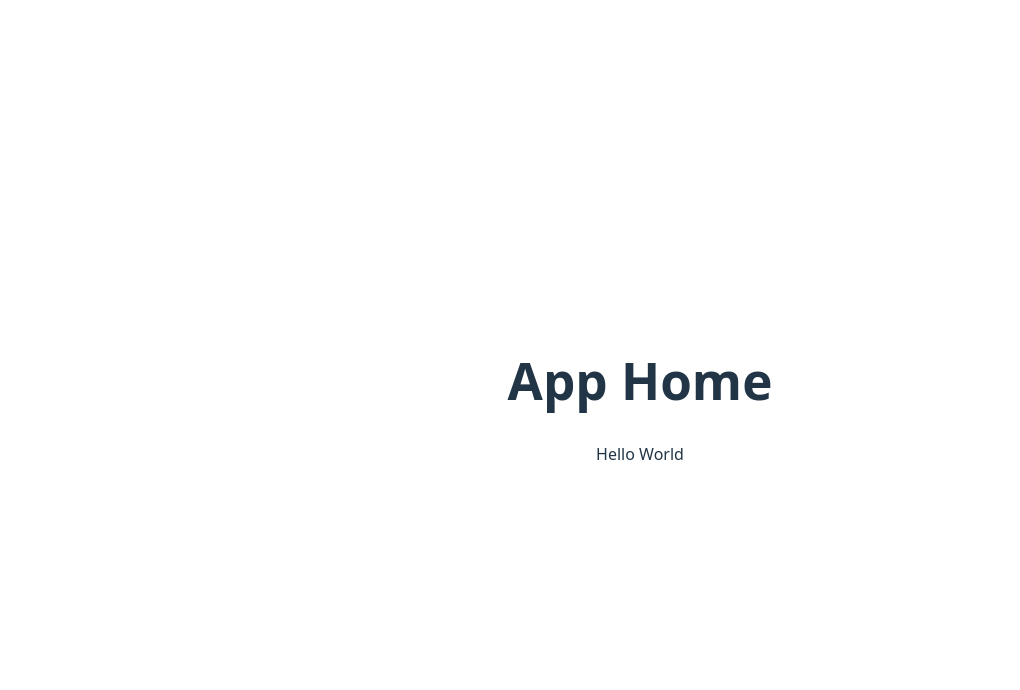
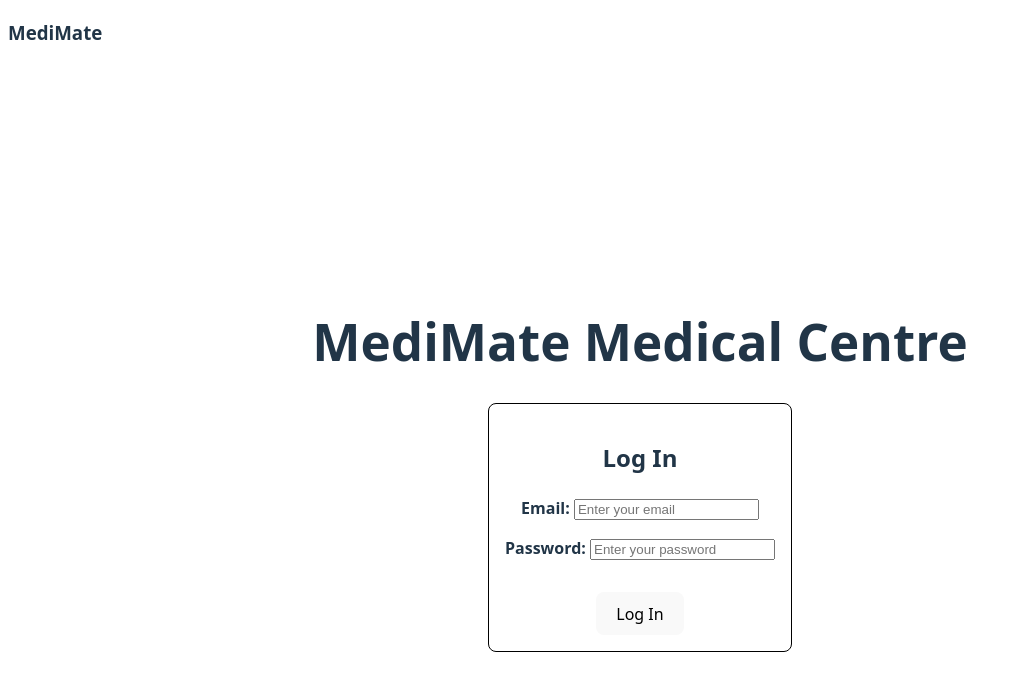
Before and after one commit to lillieharlow/MediMate-Front-End-Web-App, a React (Vite) app: page / in a window 1280 px wide. Shown: the top 690 px of the page, without its empty margins (0-1020 px from the left). Built offline with nearby package versions, Linux system fonts and the light colour scheme.

Commit message:
feat: Build structure of login functionality

```diff
--- a/biome.json
+++ b/biome.json
@@ -16,7 +16,7 @@
   "linter": {
     "enabled": true,
     "domains": {
-      "react": "all"
+      "react": "recommended"
     },
     "rules": {
       "recommended": true,
--- a/package.json
+++ b/package.json
@@ -14,7 +14,9 @@
   },
   "dependencies": {
     "react": "^19.2.0",
-    "react-dom": "^19.2.0"
+    "react-dom": "^19.2.0",
+    "react-router": "^7.12.0",
+    "styled-components": "^6.2.0"
   },
   "devDependencies": {
     "@biomejs/biome": "2.3.11",
--- a/src/App.css
+++ /dev/null
@@ -1,43 +0,0 @@
-/* TODO: Replace default Vite styling */
-#root {
-  max-width: 1280px;
-  margin: 0 auto;
-  padding: 2rem;
-  text-align: center;
-}
-
-.logo {
-  height: 6em;
-  padding: 1.5em;
-  will-change: filter;
-  transition: filter 300ms;
-}
-.logo:hover {
-  filter: drop-shadow(0 0 2em #646cffaa);
-}
-.logo.react:hover {
-  filter: drop-shadow(0 0 2em #61dafbaa);
-}
-
-@keyframes logo-spin {
-  from {
-    transform: rotate(0deg);
-  }
-  to {
-    transform: rotate(360deg);
-  }
-}
-
-@media (prefers-reduced-motion: no-preference) {
-  a:nth-of-type(2) .logo {
-    animation: logo-spin infinite 20s linear;
-  }
-}
-
-.card {
-  padding: 2em;
-}
-
-.read-the-docs {
-  color: #888;
-}
--- a/src/App.jsx
+++ b/src/App.jsx
@@ -1,10 +1,14 @@
-import "./App.css";
+import Header from "./components/Header";
+import LoginForm from "./components/LoginForm";
 
 export default function App() {
   return (
-    <main>
-      <h1>App Home</h1>
-      <p>Hello World</p>
-    </main>
+    <>
+      <Header />
+      <main>
+        <h1>MediMate Medical Centre</h1>
+        <LoginForm />
+      </main>
+    </>
   );
 }
--- /dev/null
+++ b/src/api/auth.js
@@ -0,0 +1,32 @@
+import { API_BASE_URL } from './config';
+
+const post = async (endpoint, body) => {
+  const response = await fetch(`${API_BASE_URL}/${endpoint}`, {
+    method: 'POST',
+    headers: {
+      'Content-Type': 'application/json',
+    },
+    body: JSON.stringify(body),
+  });
+  // TODO: error handling
+  const responseData = await response.json();
+  return responseData;
+};
+
+export const loginRequest = async ({ email, password }) => {
+  const loginResData = await post('api/v1/auth/login', { email, password });
+
+  if (!loginResData.success) {
+    throw new Error(
+      `Login failed: ${loginResData.error || loginResData.name || loginResData.message || 'Unknown error'}`,
+    );
+  }
+  //Unpack required items
+  const returnObj = {
+    userId: loginResData.userId,
+    userType: loginResData.userType,
+    token: loginResData.token,
+  };
+
+  return returnObj;
+};
--- /dev/null
+++ b/src/api/config.js
@@ -0,0 +1,4 @@
+// DEFAULT_API_URL: The default API URL to use when no API_BASE_URL found in environment
+const DEFAULT_API_URL = 'http://localhost:5000';
+
+export const API_BASE_URL = import.meta.env.API_BASE_URL || DEFAULT_API_URL;
--- /dev/null
+++ b/src/components/Header.jsx
@@ -0,0 +1,7 @@
+export default function Header() {
+  return (
+    <header>
+      <h3>MediMate</h3>
+    </header>
+  );
+}
--- /dev/null
+++ b/src/components/LoginForm.jsx
@@ -0,0 +1,80 @@
+import { useState } from "react";
+import styled from "styled-components";
+import { loginRequest } from "../api/auth";
+import { useAuth } from "../contexts/AuthContext";
+import { getJwtPayload } from "../utils/jwt";
+
+const LoginCard = styled.div`
+  border: 1px black solid;
+  border-radius: 8px;
+  padding: 1rem;
+  display: flex;
+  flex-direction: column;
+  align-items: center;
+
+  form {
+    display: flex;
+    flex-direction: column;
+    align-items: center;
+    gap: 1rem;
+    > label {
+      font-weight: bold;
+    }
+    > #login-error-span {
+      color: red;
+    }
+  }
+`;
+
+export default function LoginForm() {
+  const { login } = useAuth();
+  const [email, setEmail] = useState("");
+  const [password, setPassword] = useState("");
+  const [error, setError] = useState(null);
+
+  const handleLoginSubmit = async (event) => {
+    event.preventDefault();
+    setError(null);
+
+    try {
+      const { token, userType } = await loginRequest({ email, password });
+      const payload = getJwtPayload(token);
+
+      if (!payload) throw new Error("Invalid token");
+
+      login({ userId: payload.userId, userType: userType, token });
+      console.log("You are now logged in, woohoo");
+    } catch (error) {
+      setError(error.message);
+      console.log(error);
+    }
+  };
+
+  return (
+    <LoginCard>
+      <h2>Log In</h2>
+      <form onSubmit={handleLoginSubmit}>
+        <label>
+          Email:{" "}
+          <input
+            type="text"
+            value={email}
+            onChange={(event) => setEmail(event.target.value)}
+            placeholder="Enter your email"
+          />
+        </label>
+        <label>
+          Password:{" "}
+          <input
+            type="password"
+            value={password}
+            onChange={(event) => setPassword(event.target.value)}
+            placeholder="Enter your password"
+          />
+        </label>
+        <span id="login-error-span">{error || ""}</span>
+        <button type="submit">Log In</button>
+      </form>
+    </LoginCard>
+  );
+}
--- /dev/null
+++ b/src/contexts/AuthContext.jsx
@@ -0,0 +1,68 @@
+import { createContext, useState, useContext, useEffect } from "react";
+
+const defaultState = {
+  userId: null,
+  userType: null,
+  token: null,
+  isAuthenticated: false,
+};
+
+const AuthContext = createContext(null);
+
+export const AuthProvider = ({ children }) => {
+  const [auth, setAuth] = useState(() => {
+    const saved = localStorage.getItem("user");
+
+    if (!saved) {
+      return defaultState;
+    }
+
+    try {
+      const parsed = JSON.parse(saved);
+      return {
+        userId: parsed.userId,
+        userType: parsed.userType,
+        token: parsed.token,
+        isAuthenticated: parsed.isAuthenticated,
+      };
+    } catch {
+      return {
+        ...defaultState,
+      };
+    }
+  });
+
+  useEffect(() => {
+    if (!auth.isAuthenticated) {
+      localStorage.removeItem("user");
+      return;
+    }
+
+    const { userId, userType, token } = auth;
+
+    localStorage.setItem("user", JSON.stringify({ userId, userType, token }));
+  }, [auth]);
+
+  const login = ({ userId, userType, token }) => {
+    setAuth({ userId, userType, token, isAuthenticated: true });
+  };
+
+  const logout = () => {
+    setAuth(defaultState);
+  };
+
+  return (
+    <AuthContext.Provider value={{ ...auth, login, logout }}>
+      {children}
+    </AuthContext.Provider>
+  );
+};
+
+// eslint-disable-next-line react-refresh/only-export-components
+export const useAuth = () => {
+  const context = useContext(AuthContext);
+  if (!context) {
+    throw new Error("useAuth must be used within an AuthProvider");
+  }
+  return context;
+};
--- a/src/index.css
+++ b/src/index.css
@@ -23,10 +23,12 @@ a:hover {
   color: #535bf2;
 }
 
-body {
+main {
   margin: 0;
   display: flex;
-  place-items: center;
+  flex-direction: column;
+  align-items: center;
+  justify-content: center;
   min-width: 320px;
   min-height: 100vh;
 }
--- a/src/main.jsx
+++ b/src/main.jsx
@@ -1,10 +1,13 @@
-import { StrictMode } from 'react';
-import { createRoot } from 'react-dom/client';
-import './index.css';
-import App from './App.jsx';
+import { StrictMode } from "react";
+import { createRoot } from "react-dom/client";
+import "./index.css";
+import App from "./App.jsx";
+import { AuthProvider } from "./contexts/AuthContext.jsx";
 
-createRoot(document.getElementById('root')).render(
+createRoot(document.getElementById("root")).render(
   <StrictMode>
-    <App />
-  </StrictMode>,
+    <AuthProvider>
+      <App />
+    </AuthProvider>
+  </StrictMode>
 );
--- /dev/null
+++ b/src/utils/jwt.js
@@ -0,0 +1,17 @@
+/**
+ * Utility function to decode a JWT payload from a full encoded token string
+ *
+ * @param {string} token
+ * @returns the decoded payload of the JWT, or null if invalid
+ */
+
+export function getJwtPayload(token) {
+  try {
+    const base64 = token.split(".")[1];
+    const tokenJson = atob(base64.replace(/-/, "+").replace(/_/, "/"));
+    return JSON.parse(tokenJson);
+  } catch (err) {
+    console.log(err);
+    return null;
+  }
+}
```
Also changed, not shown: 1 other file (tests, documents, lock files or other folders).
